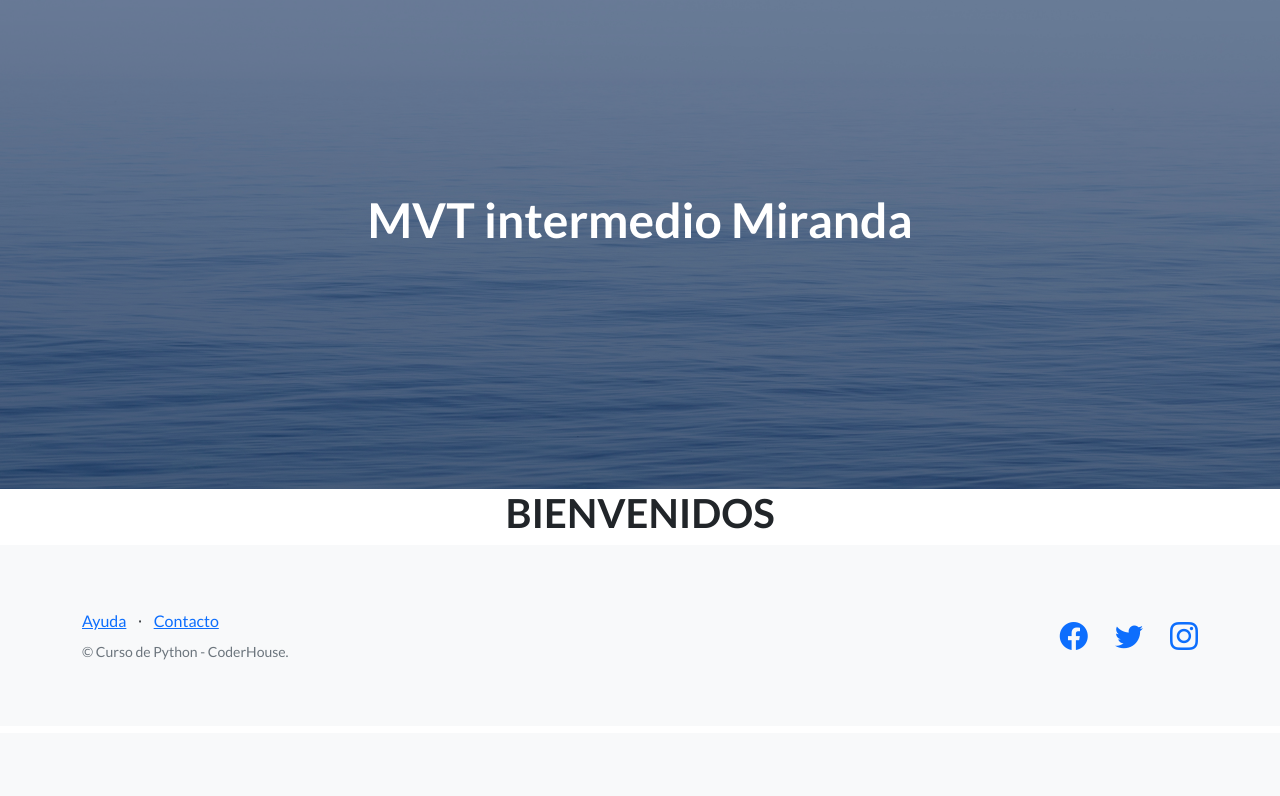
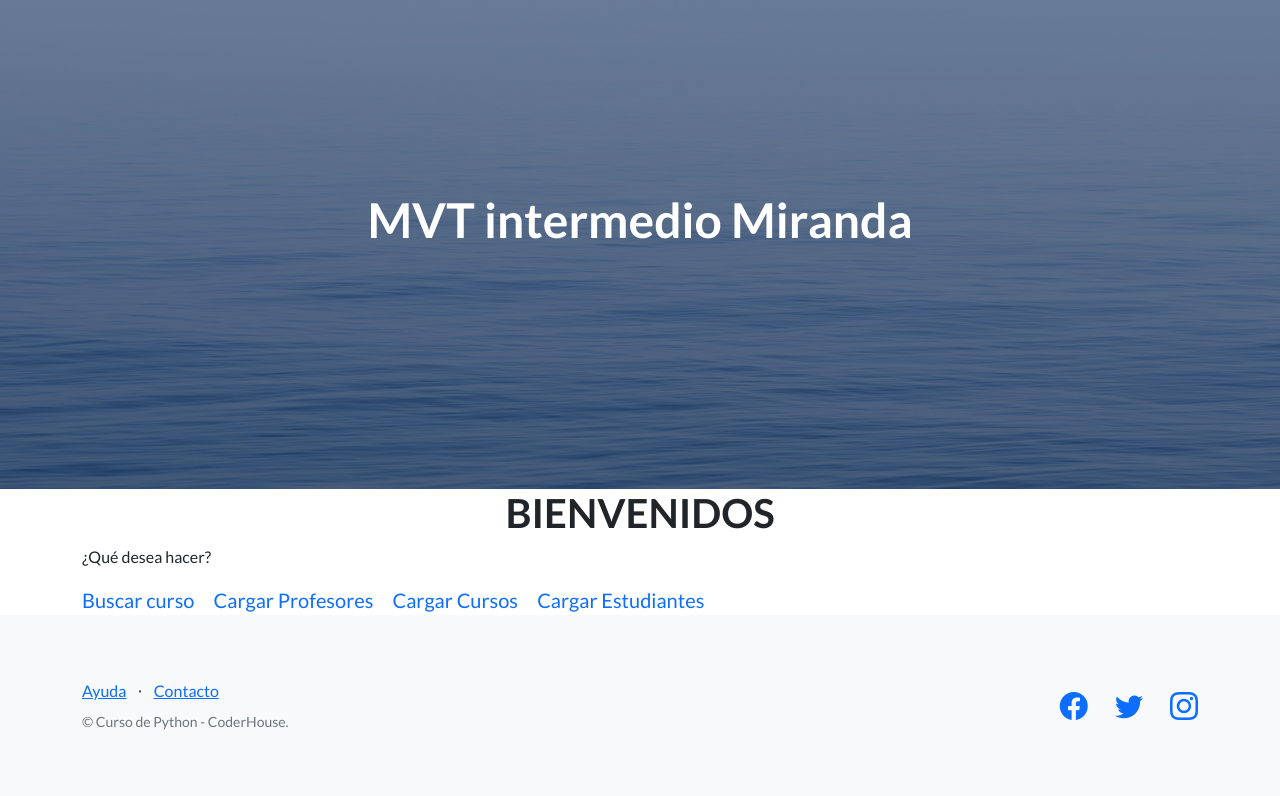
Before and after one commit to Naik42/Entregable1Miranda, a Django app: page / in a window 1280 px wide. Shown: the part 67-863 px from the top of the page. Before the commit the page ends 727 px from the top, so only its background shows below. Run offline with Django 4.2, Linux system fonts and the light colour scheme; some libraries are stand-ins or nearby versions.

Commit message:
Add files via upload

```diff
--- a/Entrega1Miranda/MVTintermedio/appNM/templates/appNM/estudiantes.html
+++ b/Entrega1Miranda/MVTintermedio/appNM/templates/appNM/estudiantes.html
@@ -9,6 +9,6 @@
     <h1>Estudiantes</h1>
     <p>Info de los estudiantes:</p>
 
-
+    <a class="navbar-brand" href="{% url 'NuevoAlumno' %}">Cargar Estudiantes</a>
 
 {% endblock %}
--- a/Entrega1Miranda/MVTintermedio/appNM/templates/appNM/inicio.html
+++ b/Entrega1Miranda/MVTintermedio/appNM/templates/appNM/inicio.html
@@ -9,7 +9,21 @@
 
 
 
+    <div class="container">
+        <p>¿Qué desea hacer? </p>
 
+        <a class="navbar-brand" href="{% url 'BusquedaCurso' %}">Buscar curso</a>
+
+
+        <a class="navbar-brand" href="{% url 'NuevoProfe' %}">Cargar Profesores</a>
+
+
+        <a class="navbar-brand" href="{% url 'NuevoCurso' %}">Cargar Cursos</a>
+
+
+        <a class="navbar-brand" href="{% url 'NuevoAlumno' %}">Cargar Estudiantes</a>
+
+    </div>
 
 
 
--- a/Entrega1Miranda/MVTintermedio/appNM/templates/appNM/profesores.html
+++ b/Entrega1Miranda/MVTintermedio/appNM/templates/appNM/profesores.html
@@ -21,4 +21,7 @@
 
     </ul>
 
+
+
+    <a class="navbar-brand" href="{% url 'NuevoProfe' %}">Cargar Profesores</a>
 {% endblock %}
--- a/Entrega1Miranda/MVTintermedio/appNM/urls.py
+++ b/Entrega1Miranda/MVTintermedio/appNM/urls.py
@@ -12,9 +12,9 @@ urlpatterns = [
     path('cursos', views.cursos, name="Cursos"),
     path('profesores', views.profesores, name="Profesores"),
     path('estudiantes', views.estudiantes, name="Estudiantes"),
-    path('nuevoalumno' , views.nuevoalumno),
-    path('nuevoprofe' , views.nuevoprofe),
-    path('nuevocurso', views.nuevocurso),
+    path('nuevoalumno' , views.nuevoalumno, name="NuevoAlumno"),
+    path('nuevoprofe' , views.nuevoprofe, name="NuevoProfe"),
+    path('nuevocurso', views.nuevocurso, name="NuevoCurso"),
     path('buscarcurso', views.busquedacurso, name="BusquedaCurso"),
-    path('buscar/', views.buscar),
+    path('buscar/', views.buscar, name="Buscar"),
 ]
```
Also changed, not shown: Entrega1Miranda/MVTintermedio/appNM/templates/appNM/cursos.html (+11 -1 lines), Entrega1Miranda/MVTintermedio/db.sqlite3, 1 other file.
